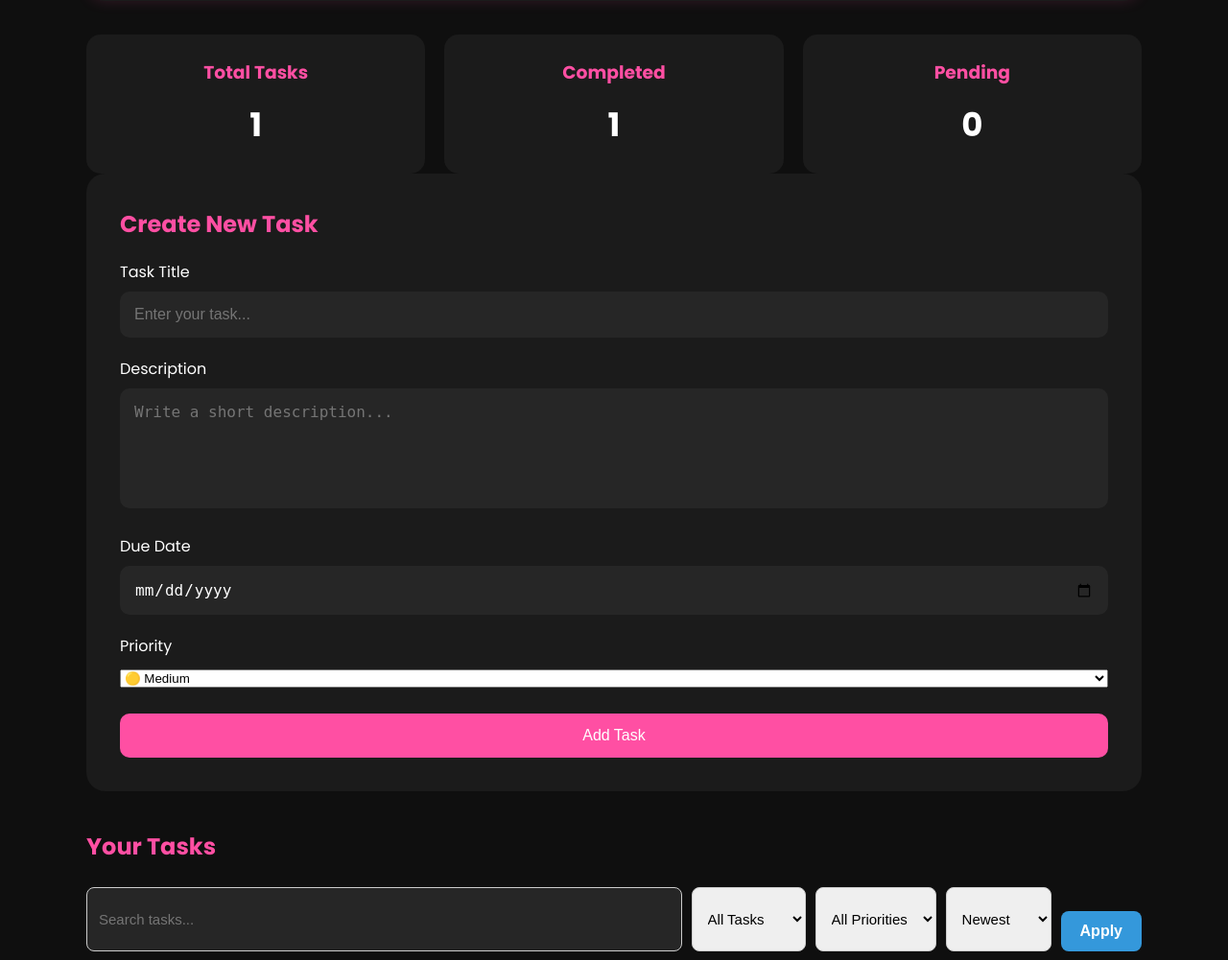
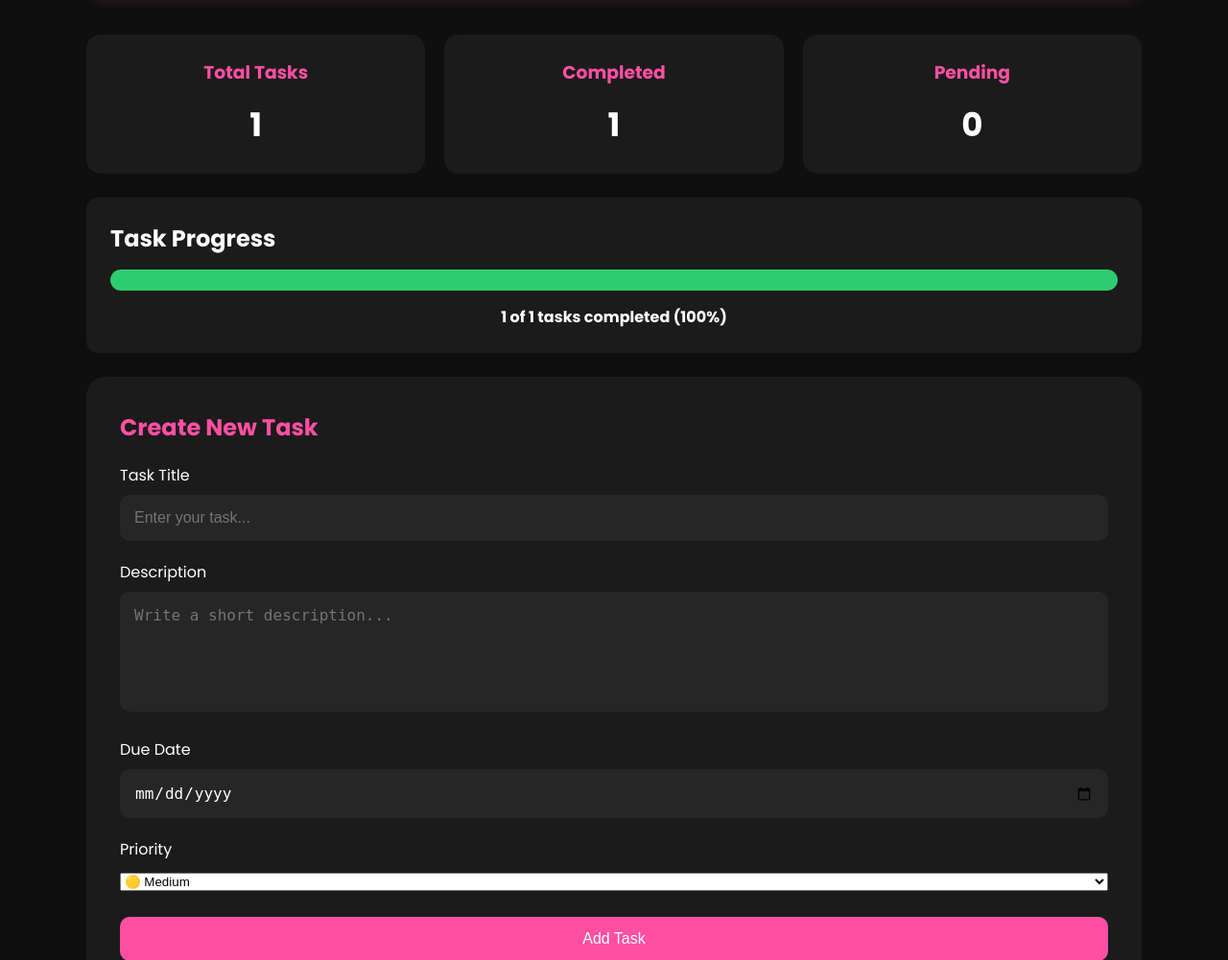
Before and after one commit to haninatwi0/TaskFlow, a Flask app: page /dashboard in a window 1280 px wide. Shown: the part 269-1270 px from the top of the page at 96% size. Run offline with Flask 3, Linux system fonts and the light colour scheme; the visitor is signed in with stand-in values (Sample User, id 1); tables that the repository leaves empty hold one stand-in row (values such as "Sample post").

Commit message:
Add dashboard progress bar

```diff
--- a/app.py
+++ b/app.py
@@ -1,3 +1,4 @@
+from asyncio import tasks
 import email
 import re
 from flask import Flask, render_template, request, redirect, session, flash
@@ -112,6 +113,15 @@ def dashboard():
 
     tasks = tasks.all()
 
+    total_tasks = len(tasks)
+
+    completed_tasks = sum(1 for task in tasks if task.completed)
+
+    if total_tasks > 0:
+        progress = int((completed_tasks / total_tasks) * 100)
+    else:
+        progress = 0
+
     return render_template(
         "dashboard.html",
         user=user,
@@ -119,7 +129,10 @@ def dashboard():
         search=search,
         status=status,
         priority=priority,
-        sort=sort
+        sort=sort,
+        total_tasks=total_tasks,
+        completed_tasks=completed_tasks,
+        progress=progress
     )
 
 
@@ -175,7 +188,14 @@ def register():
 
         flash("Account created successfully! Please log in.", "success")
         return redirect("/login")
+    total_tasks = len(tasks)
 
+    completed_tasks = sum(1 for task in tasks if task.completed)
+
+    if total_tasks > 0:
+        progress = int((completed_tasks / total_tasks) * 100)
+    else:
+        progress = 0
     return render_template("register.html")
 
 
--- a/static/css/style.css
+++ b/static/css/style.css
@@ -931,3 +931,56 @@ nav{
     background:#2980b9;
 
 }
+
+
+/* Progress Bar */
+
+.progress-card{
+
+    background:#1b1b1b;
+
+    padding:25px;
+
+    border-radius:12px;
+
+    margin:25px 0;
+
+    box-shadow:0 2px 10px rgba(0,0,0,0.1);
+
+}
+
+.progress-bar{
+
+    width:100%;
+
+    height:22px;
+
+    background:#1b1b1b;
+
+    border-radius:20px;
+
+    overflow:hidden;
+
+    margin:15px 0;
+
+}
+
+.progress-fill{
+
+    height:100%;
+
+    background:#2ecc71;
+
+    transition:0.5s;
+
+}
+
+.progress-card p{
+
+    text-align:center;
+
+    font-weight:bold;
+
+    margin-top:10px;
+
+}
--- a/templates/dashboard.html
+++ b/templates/dashboard.html
@@ -41,7 +41,27 @@ Dashboard
     </div>
 
 </div>
+<div class="progress-card">
 
+    <h2>Task Progress</h2>
+
+    <div class="progress-bar">
+
+        <div
+            class="progress-fill"
+            style="width: {{ progress }}%;">
+        </div>
+
+    </div>
+
+    <p>
+
+        {{ completed_tasks }} of {{ total_tasks }}
+        tasks completed ({{ progress }}%)
+
+    </p>
+
+</div>
 
 <!-- Create Task -->
 <div class="task-form">
```
